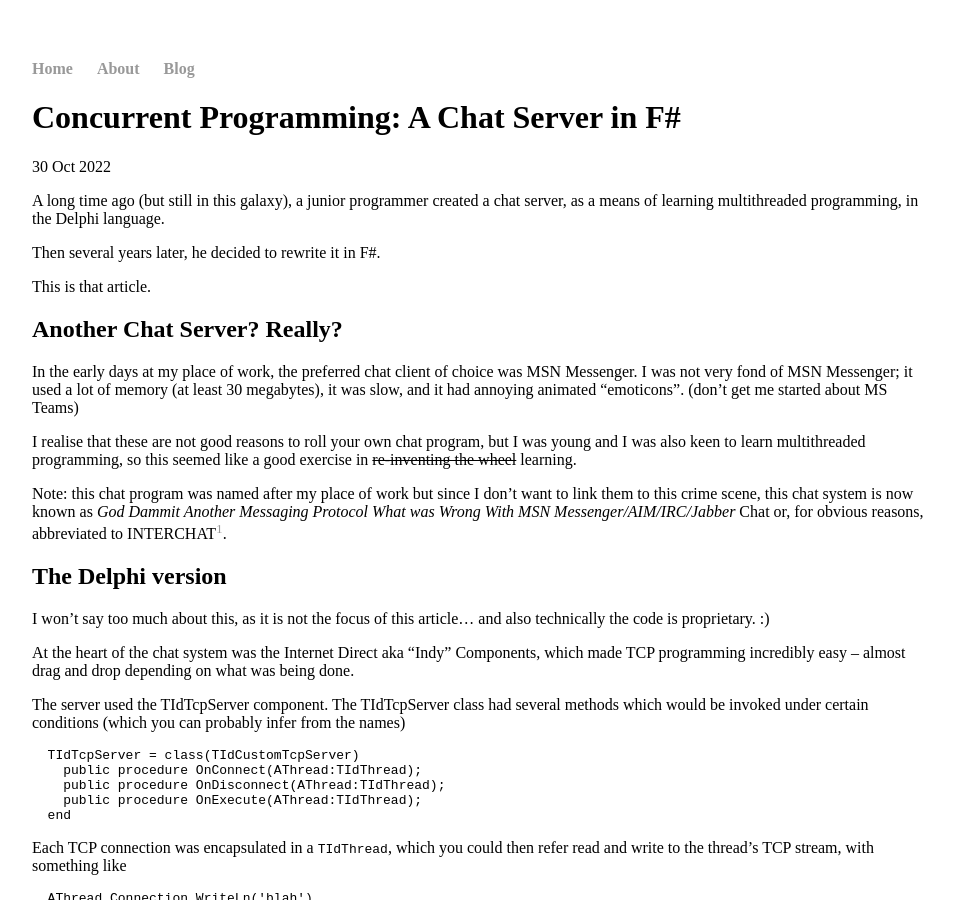
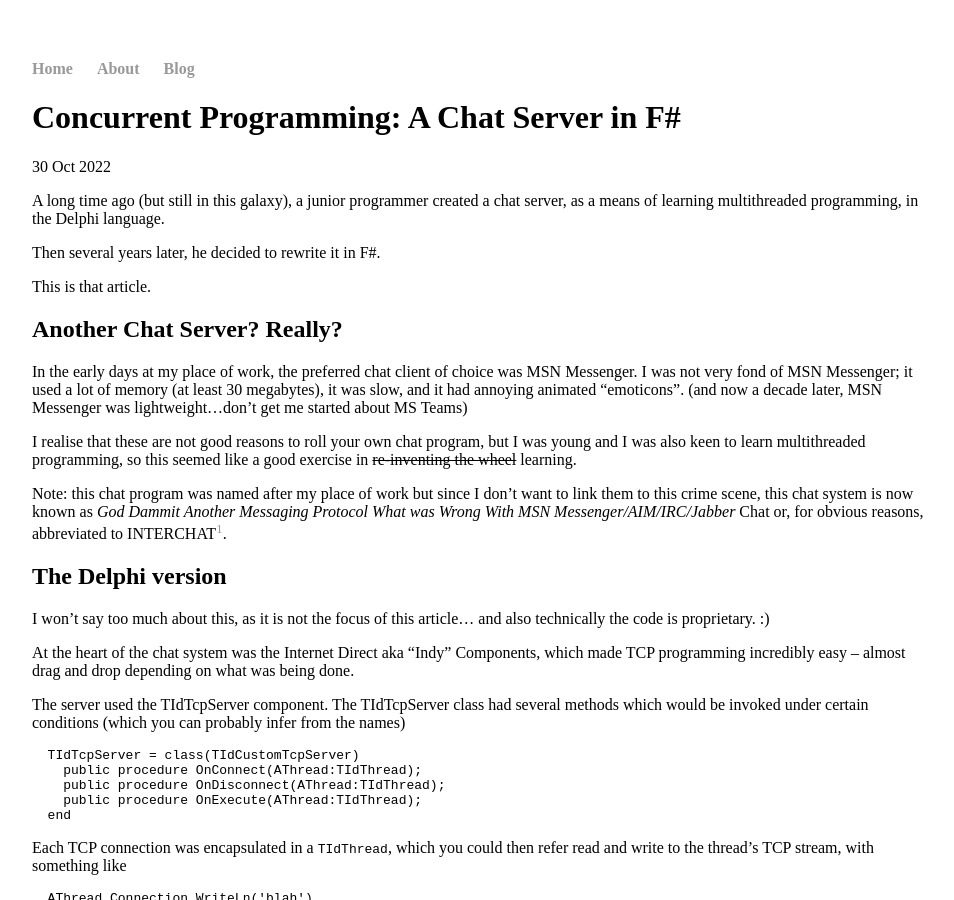
Before and after one commit to bjnmercer/bjnmercer.github.io, a Jekyll site: the page built from _posts/2022-10-30-agent-based-concurrency-fsharp-chatserver.md, in a window 1280 px wide and 900 px high. Shown: the whole window, without its empty margins (160-1114 px from the left). Built offline with Jekyll 4.4.1, drawn with Linux system fonts in a browser that asks for light colours.

```diff
--- a/_posts/2022-10-30-agent-based-concurrency-fsharp-chatserver.md
+++ b/_posts/2022-10-30-agent-based-concurrency-fsharp-chatserver.md
@@ -12,7 +12,7 @@ This is that article.
 
 ## Another Chat Server? Really?
 
-In the early days at my place of work, the preferred chat client of choice was MSN Messenger. I was not very fond of MSN Messenger; it used a lot of memory (at least 30 megabytes), it was slow, and it had annoying animated "emoticons". (don't get me started about MS Teams)
+In the early days at my place of work, the preferred chat client of choice was MSN Messenger. I was not very fond of MSN Messenger; it used a lot of memory (at least 30 megabytes), it was slow, and it had annoying animated "emoticons". (and now a decade later, MSN Messenger was lightweight...don't get me started about MS Teams)
 
 I realise that these are not good reasons to roll your own chat program, but I was young and I was also keen to learn multithreaded programming, so this seemed like a good exercise in <s>re-inventing the wheel</s> learning.
 
```
